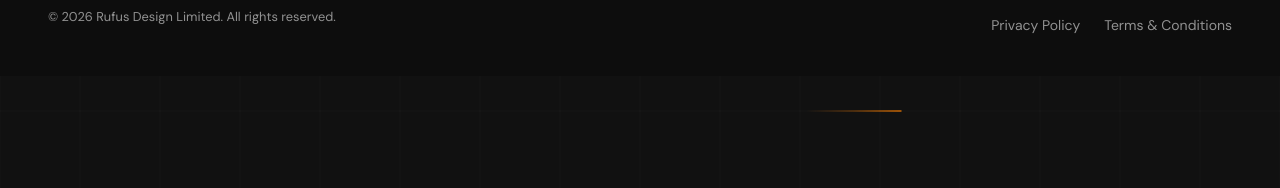
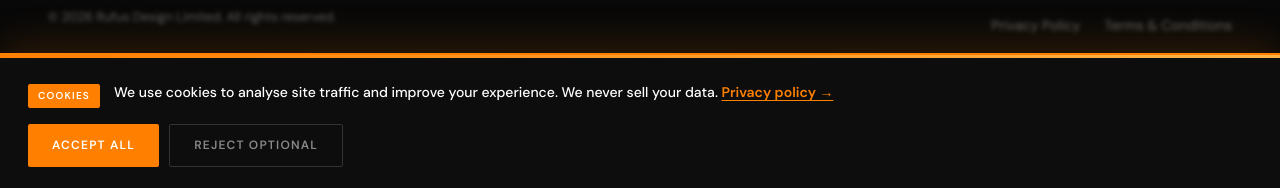
Before and after one commit to benrufus/rufus-design, a Next.js app: page / in a window 1280 px wide. Shown: the part 609-797 px from the top of the page. Built offline with nearby package versions, Linux system fonts and the light colour scheme; no server answers; the database is empty.

Commit message:
Update layout.tsx

```diff
--- a/src/app/layout.tsx
+++ b/src/app/layout.tsx
@@ -4,6 +4,8 @@ import './globals.css'
 import CustomCursor from '@/components/ui/CustomCursor'
 import GridCanvas from '@/components/ui/GridCanvas'
 import { getSeoSettings, getSiteSettings } from '@/lib/db'
+import CookieConsent from '@/components/ui/CookieConsent'
+import ConsentScripts from '@/components/ui/ConsentScripts'
 
 const raleway = Raleway({
   subsets: ['latin'],
@@ -61,6 +63,8 @@ export default async function RootLayout({ children }: { children: React.ReactNo
         <div className="site-wrap">
           {children}
         </div>
+        <CookieConsent />
+        <ConsentScripts />
       </body>
     </html>
   )
```
